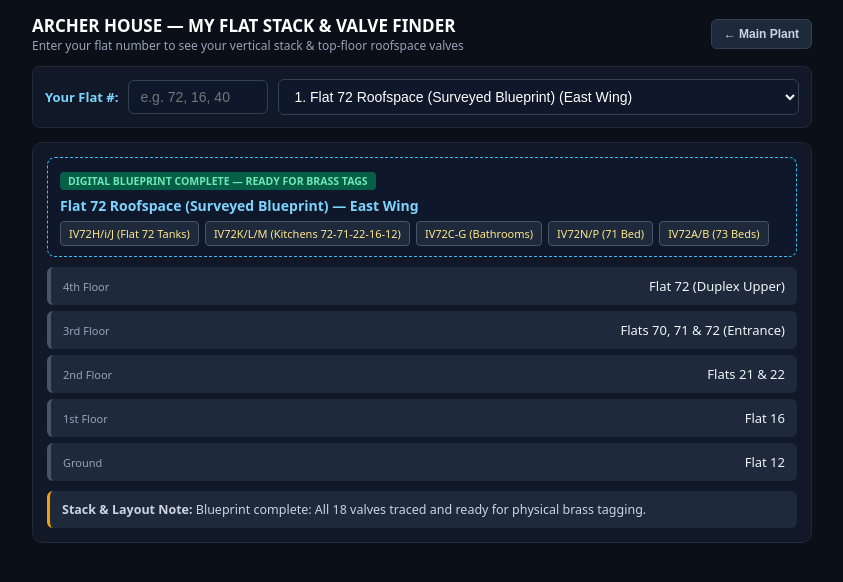
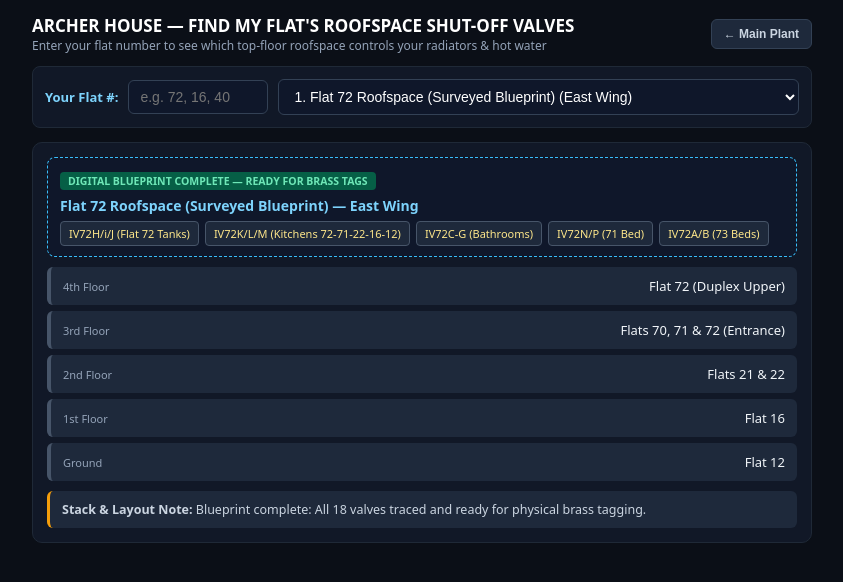
Before and after one commit to Krongaff/Archer-House-heat-network, a plain HTML site: page stack_finder.html in a window 1280 px wide. Shown: the whole page, without its empty margins (218-1061 px from the left). Drawn offline with Linux system fonts and the light colour scheme.

Commit message:
Update title and headings for clarity

```diff
--- a/stack_finder.html
+++ b/stack_finder.html
@@ -3,7 +3,7 @@
 <head>
 <meta charset="UTF-8">
 <meta name="viewport" content="width=device-width, initial-scale=1">
-<title>Archer House — My Flat Stack &amp; Roofspace Valve Finder</title>
+<title>Archer House — Find My Flat's Roofspace Shut-Off Valves</title>
 <style>
   * { box-sizing: border-box; margin: 0; padding: 0; }
   body { background: #0b0f17; color: #f1f5f9; font-family: system-ui, -apple-system, sans-serif; padding: 14px; display: flex; flex-direction: column; align-items: center; }
@@ -36,10 +36,10 @@
 <body>
 <div class="wrap">
   <div class="top">
-    <div>
-      <h1>ARCHER HOUSE — MY FLAT STACK &amp; VALVE FINDER</h1>
-      <div class="sub">Enter your flat number to see your vertical stack &amp; top-floor roofspace valves</div>
-    </div>
+   <div>
+  <h1>ARCHER HOUSE — FIND MY FLAT'S ROOFSPACE SHUT-OFF VALVES</h1>
+  <div class="sub">Enter your flat number to see which top-floor roofspace controls your radiators &amp; hot water</div>
+</div>
     <button onclick="window.location.href='index.html'">← Main Plant</button>
   </div>
 
```
